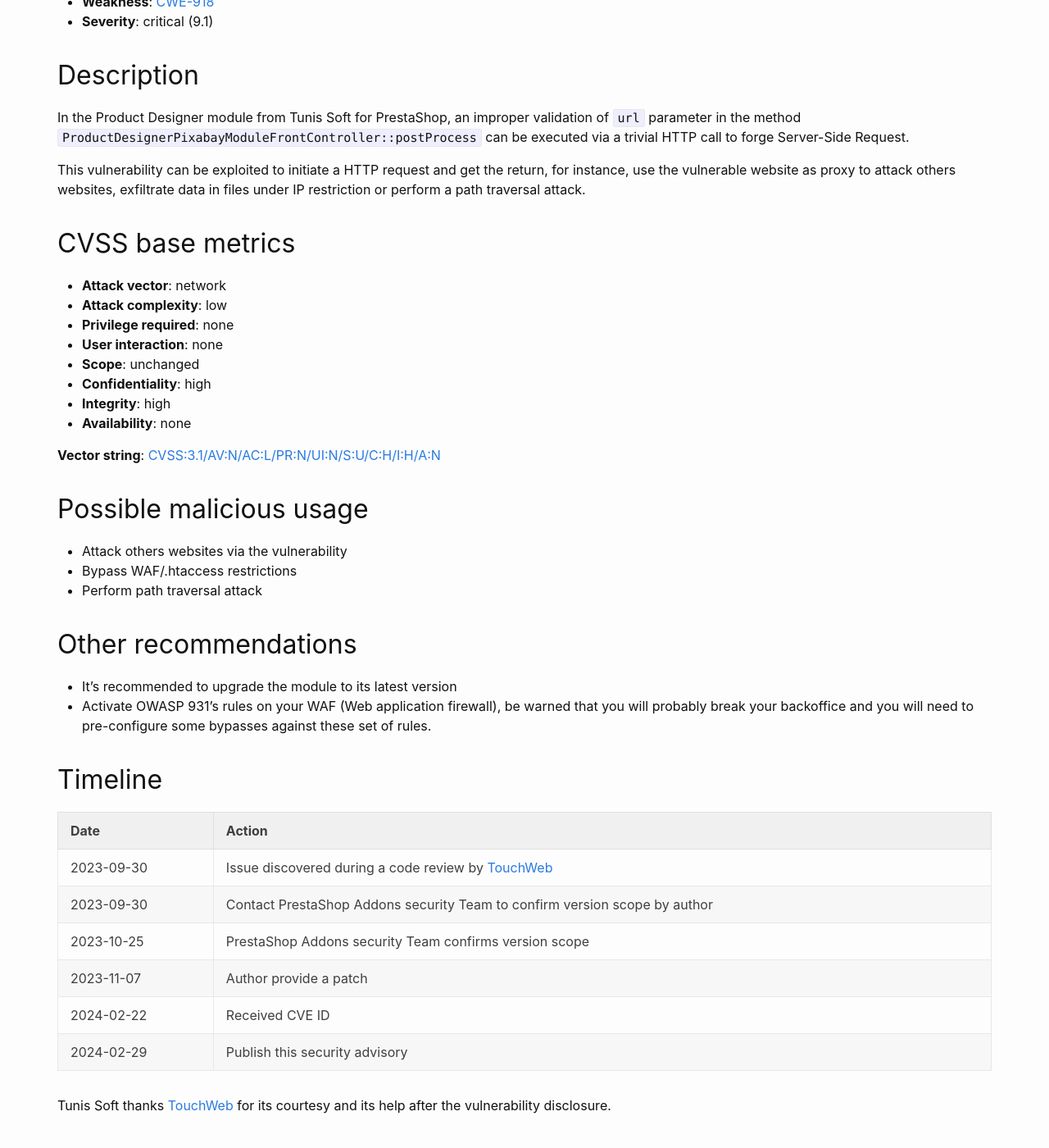
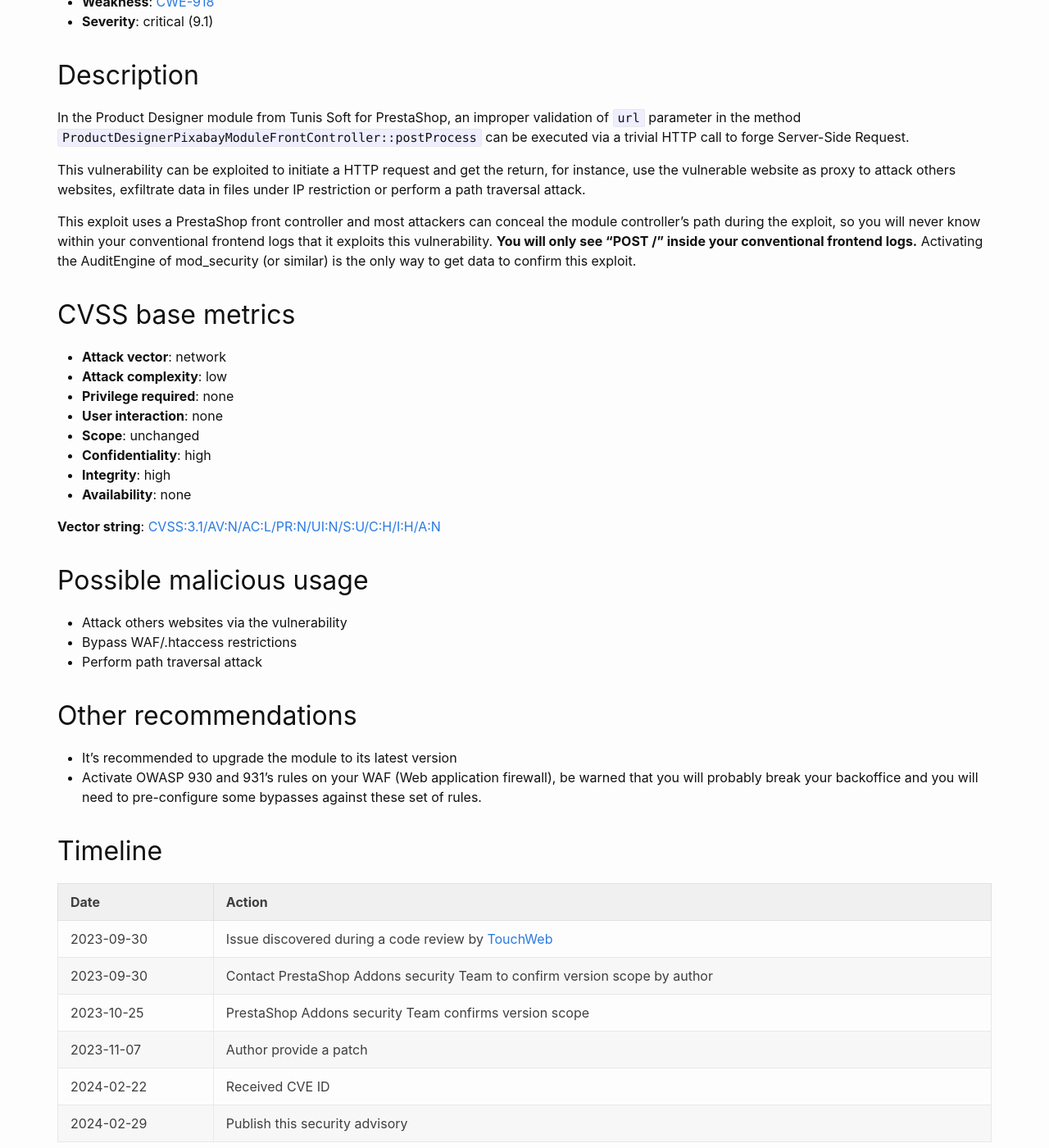
Before and after one commit to friends-of-presta/security-advisories, a Jekyll site: the page built from _posts/2024-02-29-productdesigner-918.md, in a window 1280 px wide and 1400 px high, scrolled down 918 px. Shown: the whole window at 82% size. Built offline with Jekyll 4.4.1, drawn with Linux system fonts in a browser that asks for light colours.

Commit message:
Update 2024-02-29-productdesigner-918.md

```diff
--- a/_posts/2024-02-29-productdesigner-918.md
+++ b/_posts/2024-02-29-productdesigner-918.md
@@ -30,6 +30,7 @@ In the Product Designer module from Tunis Soft for PrestaShop, an improper valid
 
 This vulnerability can be exploited to initiate a HTTP request and get the return, for instance, use the vulnerable website as proxy to attack others websites, exfiltrate data in files under IP restriction or perform a path traversal attack.
 
+This exploit uses a PrestaShop front controller and most attackers can conceal the module controller's path during the exploit, so you will never know within your conventional frontend logs that it exploits this vulnerability. **You will only see "POST /" inside your conventional frontend logs.** Activating the AuditEngine of mod_security (or similar) is the only way to get data to confirm this exploit.
 
 ## CVSS base metrics
 
@@ -53,7 +54,7 @@ This vulnerability can be exploited to initiate a HTTP request and get the retur
 ## Other recommendations
 
 * It’s recommended to upgrade the module to its latest version
-* Activate OWASP 931's rules on your WAF (Web application firewall), be warned that you will probably break your backoffice and you will need to pre-configure some bypasses against these set of rules.
+* Activate OWASP 930 and 931's rules on your WAF (Web application firewall), be warned that you will probably break your backoffice and you will need to pre-configure some bypasses against these set of rules.
 
 ## Timeline
 
```
